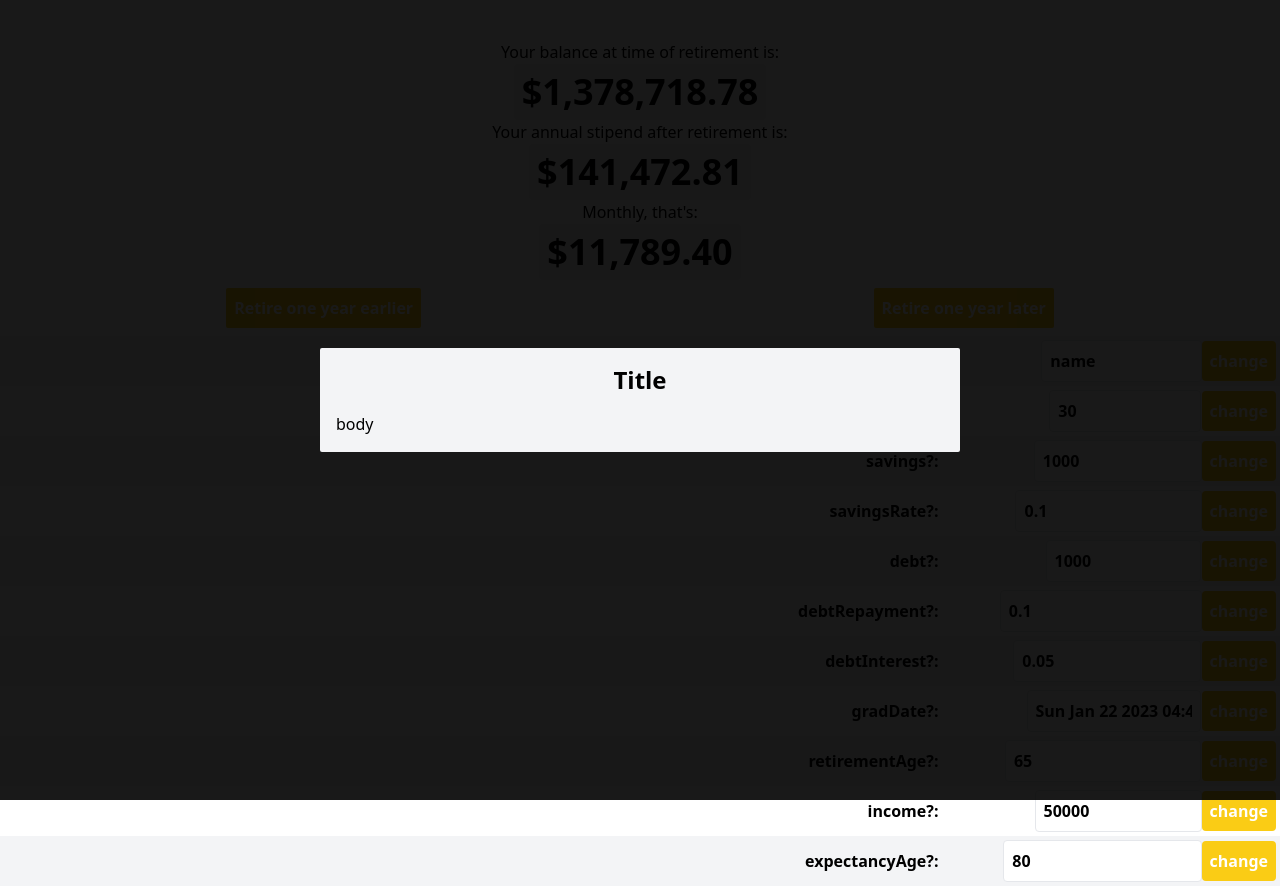
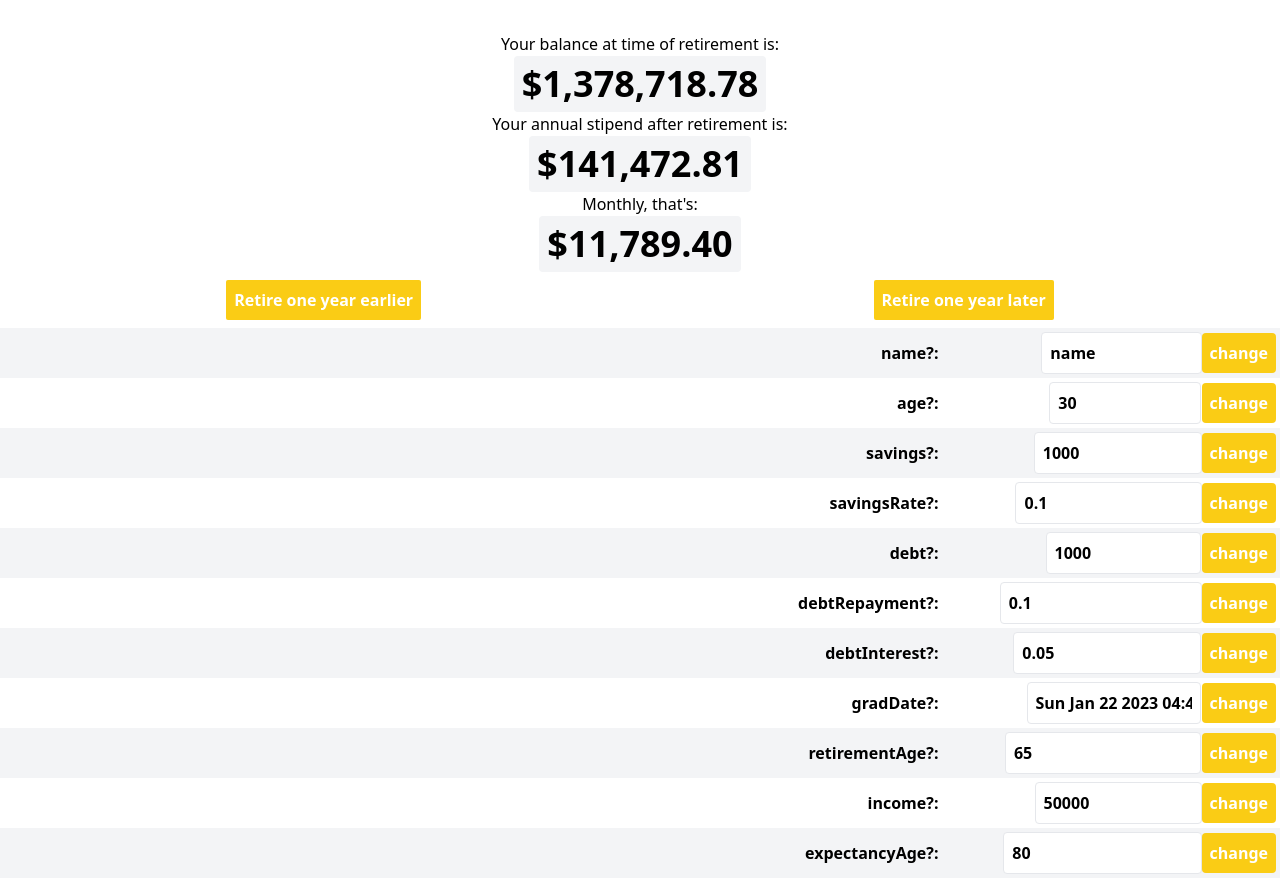
Before and after one commit to malekoa/conuhacks_sunlife, a React (Vite) app: page /results in a window 1280 px wide. Built offline with nearby package versions, Linux system fonts and the light colour scheme.

Commit message:
did a thing

```diff
--- a/src/Routes/Results.jsx
+++ b/src/Routes/Results.jsx
@@ -54,7 +54,7 @@ const Results = ({ data }) => {
     // }, [localData.retirementAge[0]])
 
     // modal is active bool
-    const [modalActive, setModalActive] = useState(true);
+    const [modalActive, setModalActive] = useState(false);
     const [modalTitle, setModalTitle] = useState('Title');
     const [modalText, setModalText] = useState('body');
 
```
